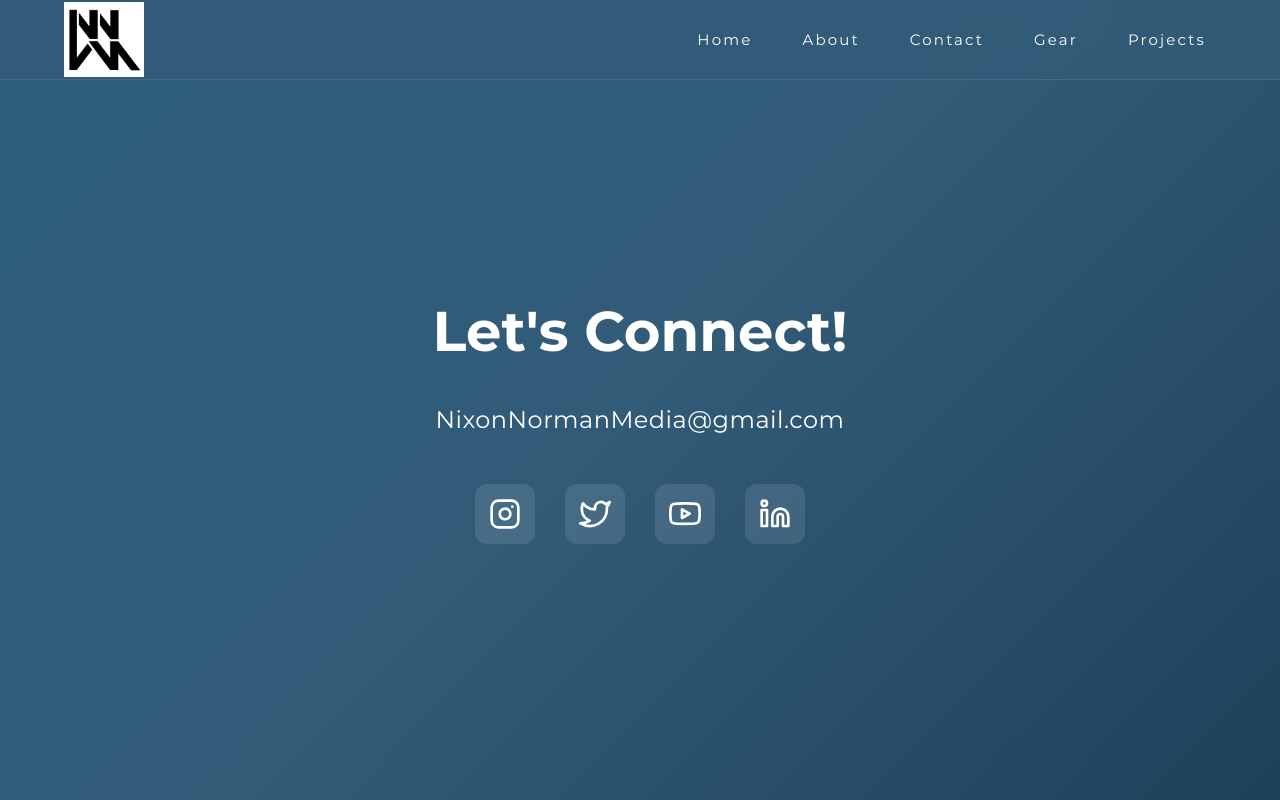
After one commit to cordcs310fall2025/NixonNormanProject, a PHP site: page /src/contactPage.html in a window 1280 px wide. The commit adds this page. Run offline with PHP 8.4, Linux system fonts and the light colour scheme.

Commit message:
about and contact page

```diff
--- /dev/null
+++ b/src/contactPage.html
@@ -0,0 +1,63 @@
+<!DOCTYPE html>
+<html lang="en">
+<head>
+    <meta charset="UTF-8">
+    <meta name="viewport" content="width=device-width, initial-scale=1.0">
+    <link rel="stylesheet" href="style.css">
+    <link href="https://fonts.googleapis.com/css2?family=Montserrat:wght@400;700&display=swap" rel="stylesheet">
+    <title>Nixon Norman Media — Contact</title>
+</head>
+<body>
+    <div class="header">
+        <div class="inner_header">
+            <div class="logo_container">
+                <img src="../images/nnmlogo.png" alt="Nixon Norman Media Logo" width="80" height="80">
+            </div>
+            <nav class="navigation">
+                <ul>
+                    <li><a href="homePage.html">Home</a></li>
+                    <li><a href="aboutPage.html">About</a></li>
+                    <li><a href="contactPage.html">Contact</a></li>
+                    <li><a href="gearPage.html">Gear</a></li>
+                    <li><a href="projectsPage.html">Projects</a></li>
+                </ul>
+            </nav>
+        </div>
+    </div>
+
+    <section class="contact-hero">
+        <div class="contact-content">
+            <h1>Let's Connect!</h1>
+            <p class="contact-email">NixonNormanMedia@gmail.com</p>
+            <div class="social-icons">
+                <a href="https://www.instagram.com/nixon_norman_media/" target="_blank" rel="noopener noreferrer" aria-label="Instagram">
+                    <svg xmlns="http://www.w3.org/2000/svg" width="40" height="40" viewBox="0 0 24 24" fill="none" stroke="currentColor" stroke-width="2" stroke-linecap="round" stroke-linejoin="round">
+                        <rect x="2" y="2" width="20" height="20" rx="5" ry="5"></rect>
+                        <path d="M16 11.37A4 4 0 1 1 12.63 8 4 4 0 0 1 16 11.37z"></path>
+                        <line x1="17.5" y1="6.5" x2="17.51" y2="6.5"></line>
+                    </svg>
+                </a>
+                <a href="https://twitter.com/nixonnorman" target="_blank" rel="noopener noreferrer" aria-label="Twitter">
+                    <svg xmlns="http://www.w3.org/2000/svg" width="40" height="40" viewBox="0 0 24 24" fill="none" stroke="currentColor" stroke-width="2" stroke-linecap="round" stroke-linejoin="round">
+                        <path d="M23 3a10.9 10.9 0 0 1-3.14 1.53 4.48 4.48 0 0 0-7.86 3v1A10.66 10.66 0 0 1 3 4s-4 9 5 13a11.64 11.64 0 0 1-7 2c9 5 20 0 20-11.5a4.5 4.5 0 0 0-.08-.83A7.72 7.72 0 0 0 23 3z"></path>
+                    </svg>
+                </a>
+                <a href="https://www.youtube.com/@nixonnorman" target="_blank" rel="noopener noreferrer" aria-label="YouTube">
+                    <svg xmlns="http://www.w3.org/2000/svg" width="40" height="40" viewBox="0 0 24 24" fill="none" stroke="currentColor" stroke-width="2" stroke-linecap="round" stroke-linejoin="round">
+                        <path d="M22.54 6.42a2.78 2.78 0 0 0-1.94-2C18.88 4 12 4 12 4s-6.88 0-8.6.46a2.78 2.78 0 0 0-1.94 2A29 29 0 0 0 1 11.75a29 29 0 0 0 .46 5.33A2.78 2.78 0 0 0 3.4 19c1.72.46 8.6.46 8.6.46s6.88 0 8.6-.46a2.78 2.78 0 0 0 1.94-2 29 29 0 0 0 .46-5.25 29 29 0 0 0-.46-5.33z"></path>
+                        <polygon points="9.75 15.02 15.5 11.75 9.75 8.48 9.75 15.02"></polygon>
+                    </svg>
+                </a>
+                <a href="https://linkedin.com/company/nixonnorman" target="_blank" rel="noopener noreferrer" aria-label="LinkedIn">
+                    <svg xmlns="http://www.w3.org/2000/svg" width="40" height="40" viewBox="0 0 24 24" fill="none" stroke="currentColor" stroke-width="2" stroke-linecap="round" stroke-linejoin="round">
+                        <path d="M16 8a6 6 0 0 1 6 6v7h-4v-7a2 2 0 0 0-2-2 2 2 0 0 0-2 2v7h-4v-7a6 6 0 0 1 6-6z"></path>
+                        <rect x="2" y="9" width="4" height="12"></rect>
+                        <circle cx="4" cy="4" r="2"></circle>
+                    </svg>
+                </a>
+            </div>
+        </div>
+    </section>
+
+</body>
+</html>
--- a/src/style.css
+++ b/src/style.css
@@ -478,3 +478,52 @@
         height: 28px;
     }
 }
+
+/* Contact Page Styles */
+.contact-hero {
+    width: 100%;
+    min-height: 100vh;
+    background: linear-gradient(135deg, #2c5f7a 0%, #325b78 50%, #1e4159 100%);
+    display: flex;
+    align-items: center;
+    justify-content: center;
+    padding: 120px 5% 80px;
+}
+
+.contact-content {
+    max-width: 800px;
+    text-align: center;
+}
+
+.contact-hero h1 {
+    font-family: 'Montserrat', sans-serif;
+    font-size: 3.5rem;
+    color: white;
+    margin-bottom: 40px;
+    font-weight: 700;
+}
+
+.contact-email {
+    font-family: 'Montserrat', sans-serif;
+    font-size: 1.5rem;
+    color: white;
+    margin-bottom: 50px;
+    letter-spacing: 0.5px;
+}
+
+/* Responsive Contact Page */
+@media (max-width: 768px) {
+    .contact-hero {
+        padding: 100px 5% 60px;
+    }
+
+    .contact-hero h1 {
+        font-size: 2.5rem;
+        margin-bottom: 30px;
+    }
+
+    .contact-email {
+        font-size: 1.1rem;
+        margin-bottom: 40px;
+    }
+}
```
Also changed, not shown: 2 other files.
